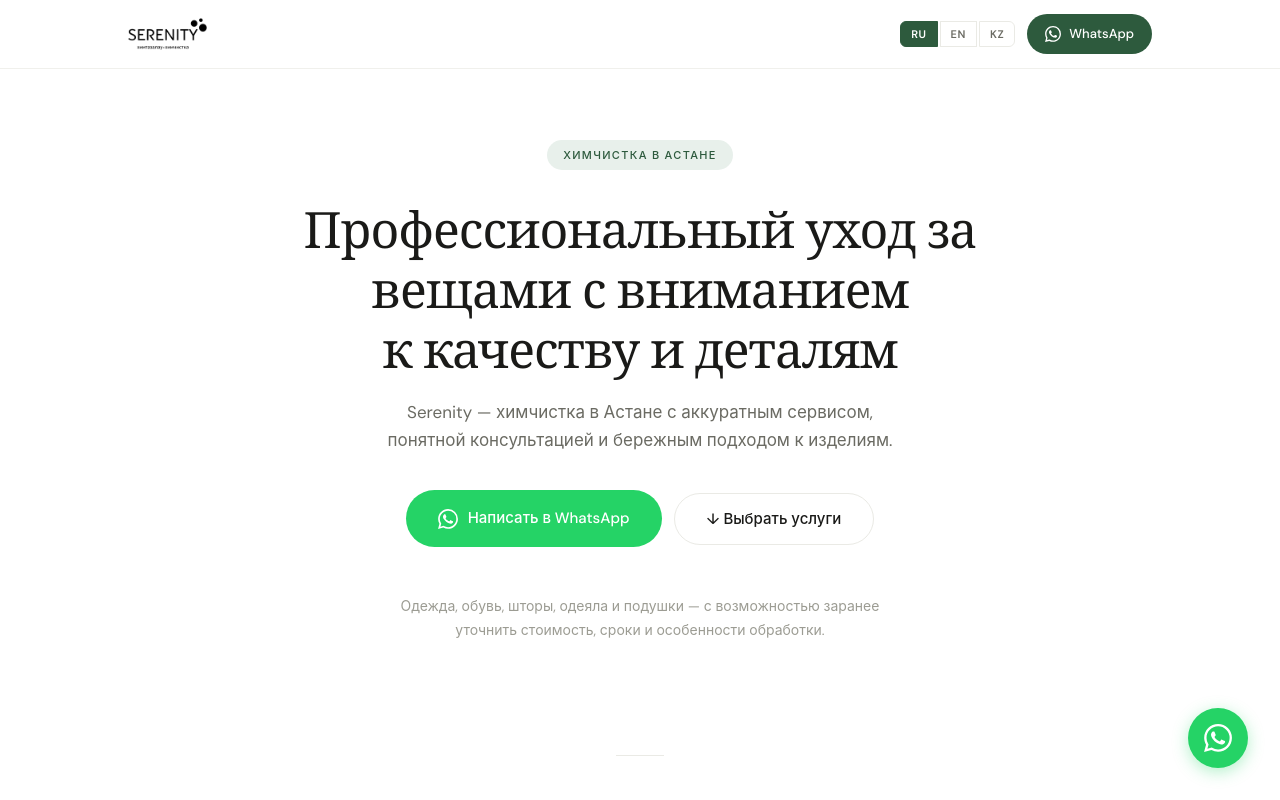
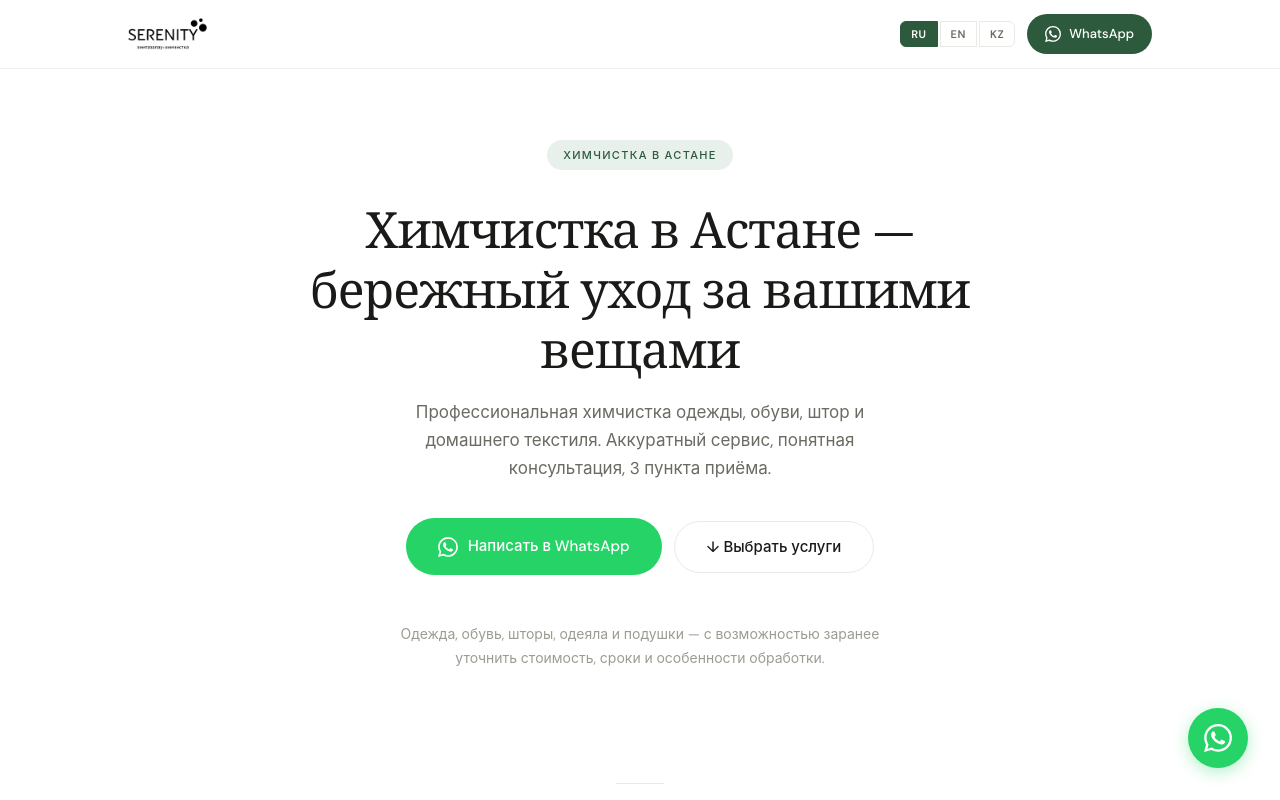
Before and after one commit to zamanbekamirzhanov-coder/Serenity-site, a Next.js app: page / in a window 1280 px wide. Shown: the top 800 px of the page. Built offline with nearby package versions, Linux system fonts and the light colour scheme.

Commit message:
Update page.js

```diff
--- a/app/page.js
+++ b/app/page.js
@@ -9,8 +9,8 @@ const T = {
   ru: {
     langLabel: "RU",
     heroLabel: "Химчистка в Астане",
-    heroTitle: "Профессиональный уход за вещами с\u00A0вниманием к\u00A0качеству и\u00A0деталям",
-    heroSub: "Serenity — химчистка в Астане с аккуратным сервисом, понятной консультацией и бережным подходом к изделиям.",
+    heroTitle: "Химчистка в\u00A0Астане — бережный уход за\u00A0вашими вещами",
+    heroSub: "Профессиональная химчистка одежды, обуви, штор и домашнего текстиля. Аккуратный сервис, понятная консультация, 3 пункта приёма.",
     heroNote: "Одежда, обувь, шторы, одеяла и подушки — с возможностью заранее уточнить стоимость, сроки и особенности обработки.",
     ctaWhatsApp: "Написать в WhatsApp",
     ctaServices: "Выбрать услуги",
```
